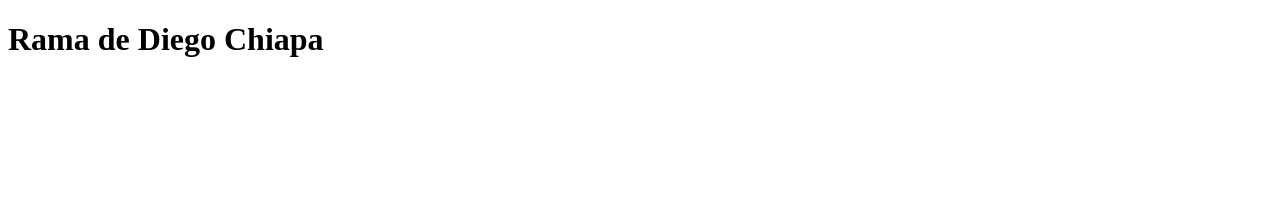
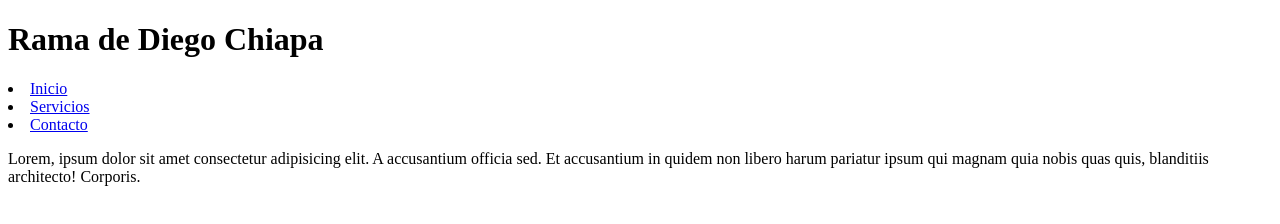
Before and after one commit to fedejimenez/git-curso-mayo-2020, a plain HTML site: page index.html in a window 1280 px wide. Drawn offline with Linux system fonts and the light colour scheme.

Commit message:
menu de navegación

```diff
--- a/index.html
+++ b/index.html
@@ -9,6 +9,13 @@
 
 <body>
   <h1>Rama de Diego Chiapa</h1>
+  <nav>
+    <li><a href="#">Inicio</a></li>
+    <li><a href="#">Servicios</a></li>
+    <li><a href="#">Contacto</a></li>
+  </nav>
+  <p>Lorem, ipsum dolor sit amet consectetur adipisicing elit. A accusantium officia sed. Et accusantium in quidem non
+    libero harum pariatur ipsum qui magnam quia nobis quas quis, blanditiis architecto! Corporis.</p>
 </body>
 
 </html>
```
